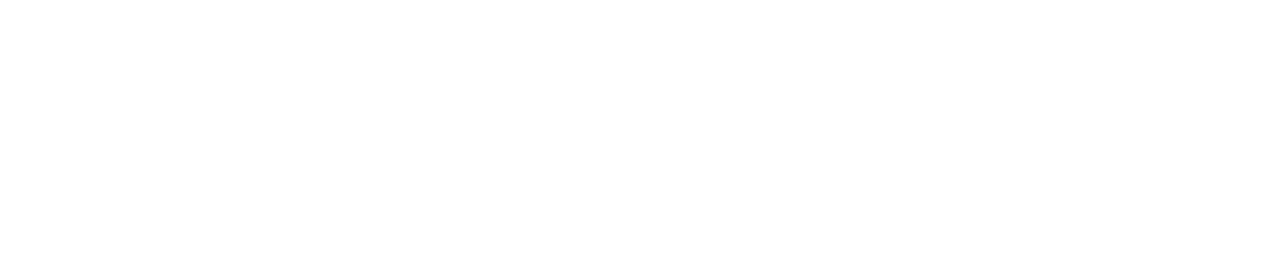
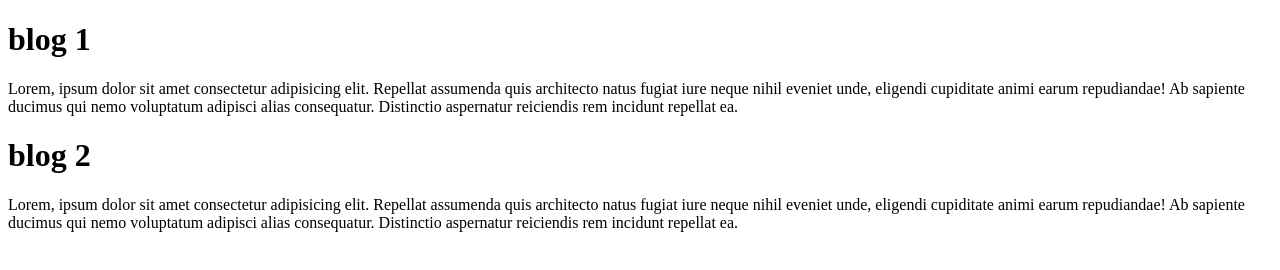
Before and after one commit to mdrifatshahriar1125/module1-practice, a plain HTML site: page index.html in a window 1280 px wide. Drawn offline with Linux system fonts and the light colour scheme.

Commit message:
add 2 blog

```diff
--- a/index.html
+++ b/index.html
@@ -1,11 +1,29 @@
 <!DOCTYPE html>
 <html lang="en">
-<head>
-    <meta charset="UTF-8">
-    <meta name="viewport" content="width=device-width, initial-scale=1.0">
-    <title>first file</title>
-</head>
-<body>
-
-</body>
+  <head>
+    <meta charset="UTF-8" />
+    <meta name="viewport" content="width=device-width, initial-scale=1.0" />
+    <title>first file blog site</title>
+  </head>
+  <body>
+    <div>
+      <h1>blog 1</h1>
+      <p>
+        Lorem, ipsum dolor sit amet consectetur adipisicing elit. Repellat
+        assumenda quis architecto natus fugiat iure neque nihil eveniet unde,
+        eligendi cupiditate animi earum repudiandae! Ab sapiente ducimus qui
+        nemo voluptatum adipisci alias consequatur. Distinctio aspernatur
+        reiciendis rem incidunt repellat ea.
+      </p>
+    </div><div>
+        <h1>blog 2</h1>
+        <p>
+          Lorem, ipsum dolor sit amet consectetur adipisicing elit. Repellat
+          assumenda quis architecto natus fugiat iure neque nihil eveniet unde,
+          eligendi cupiditate animi earum repudiandae! Ab sapiente ducimus qui
+          nemo voluptatum adipisci alias consequatur. Distinctio aspernatur
+          reiciendis rem incidunt repellat ea.
+        </p>
+      </div>
+  </body>
 </html>
```
